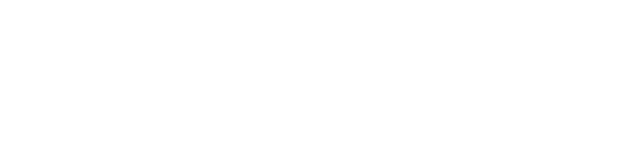
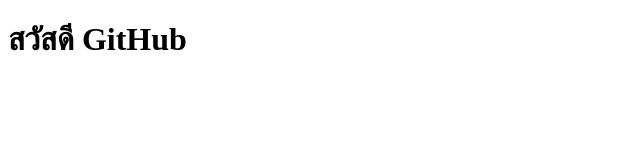
Before and after one commit to orathaiharu/day2-p1, a plain HTML site: page index.html in a window 1280 px wide. Shown: the whole page, without its empty margins (0-640 px from the left). Drawn offline with Linux system fonts and the light colour scheme.

Commit message:
แก้ index

```diff
--- a/index.html
+++ b/index.html
@@ -6,5 +6,14 @@
 </head>
 <body>
 
+
+<h1>สวัสดี GitHub</h1>
+
+
+
+
+
+
+
 </body>
 </html>
```
